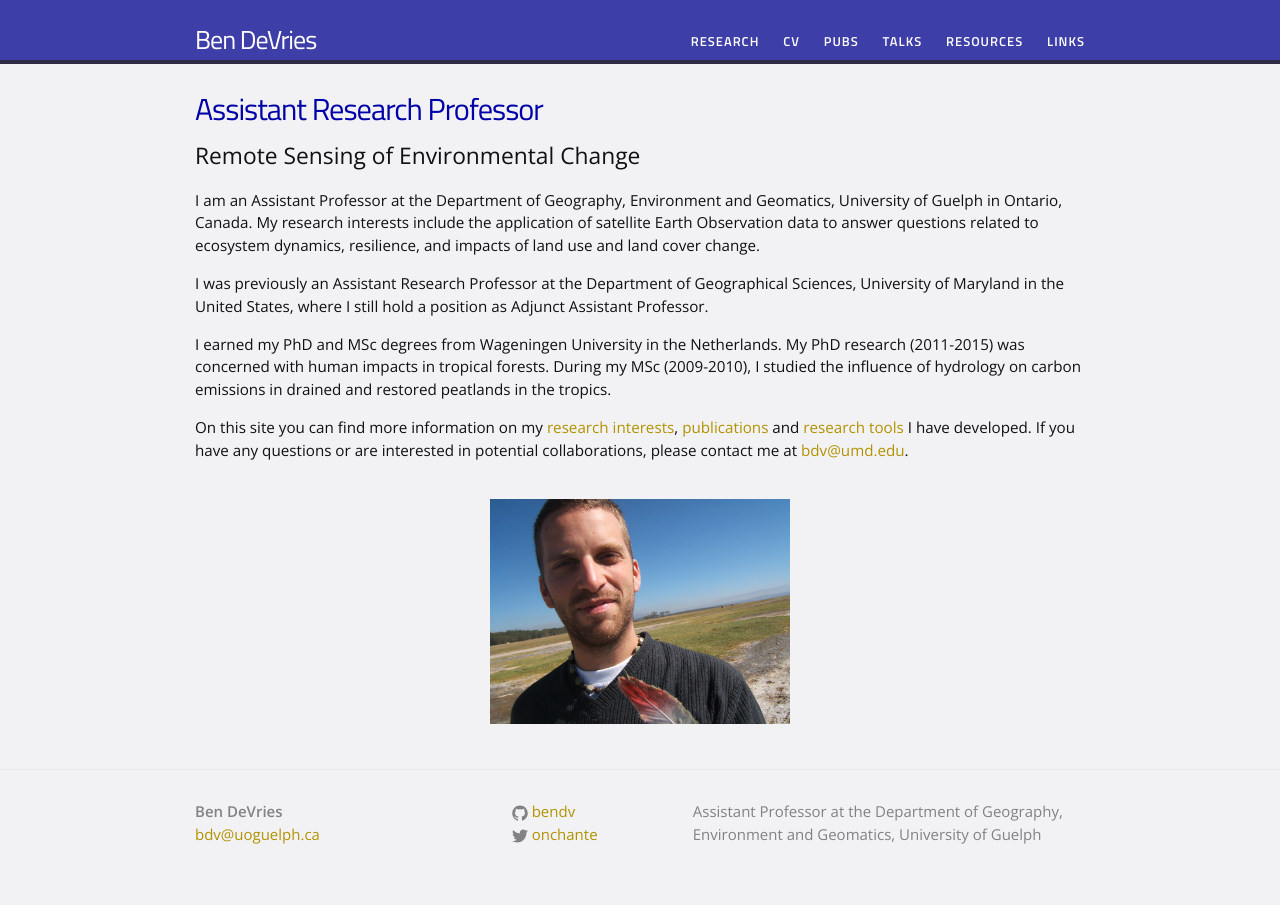
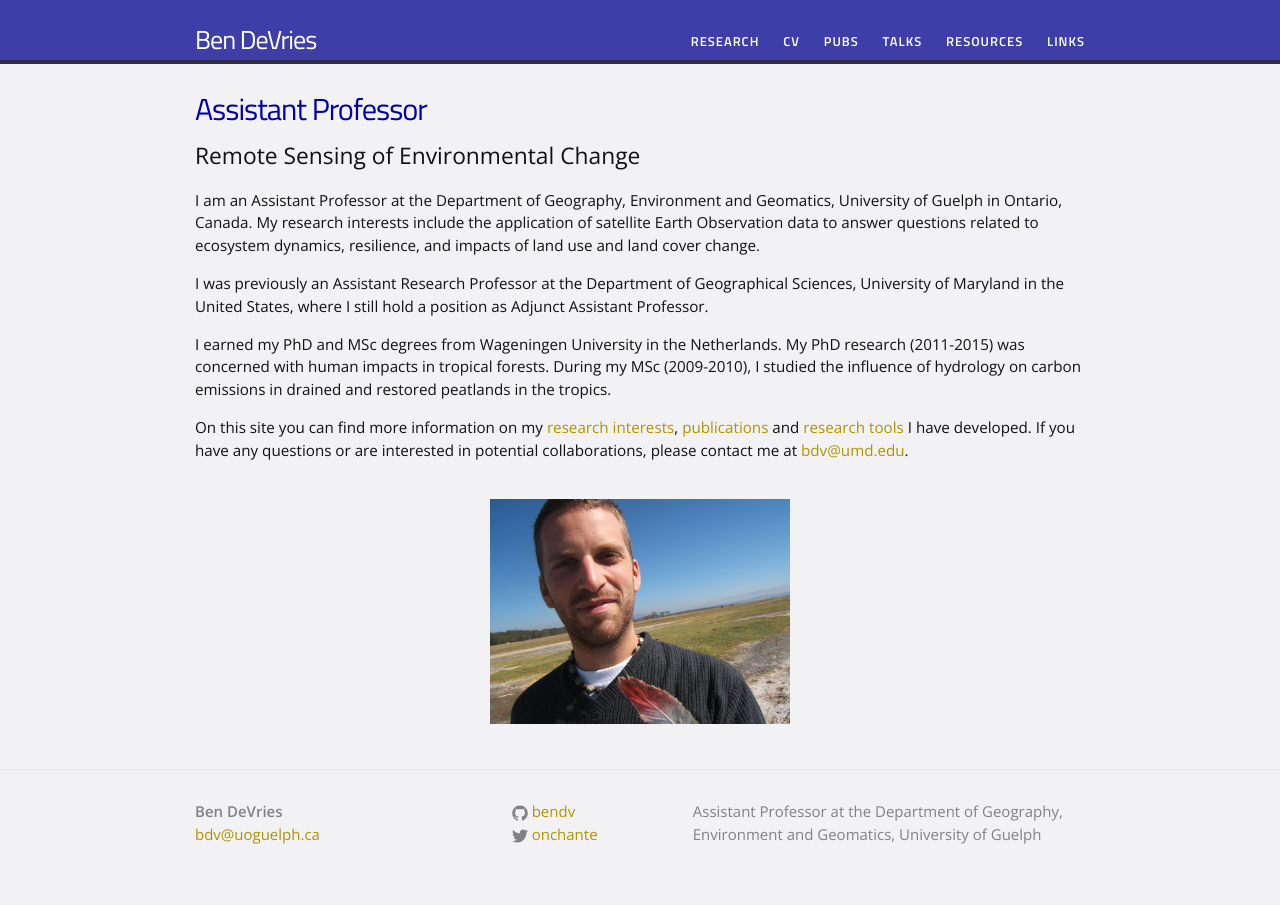
Before and after one commit to bendv/bendv.github.io, a Jekyll site: the page built from index.html, in a window 1280 px wide. Built offline with Jekyll 4.4.1, drawn with Linux system fonts in a browser that asks for light colours.

Commit message:
edit frontpage

```diff
--- a/index.html
+++ b/index.html
@@ -4,7 +4,7 @@ layout: default
 
 <div class="home">
 
-<h1>Assistant Research Professor</h1>
+<h1>Assistant Professor</h1>
 <h2>Remote Sensing of Environmental Change</h2>
 
 <p>I am an Assistant Professor at the Department of Geography, Environment and Geomatics, University of Guelph in Ontario, Canada. My research interests include the application of satellite Earth Observation data to answer questions related to ecosystem dynamics, resilience, and impacts of land use and land cover change.</p>
```
